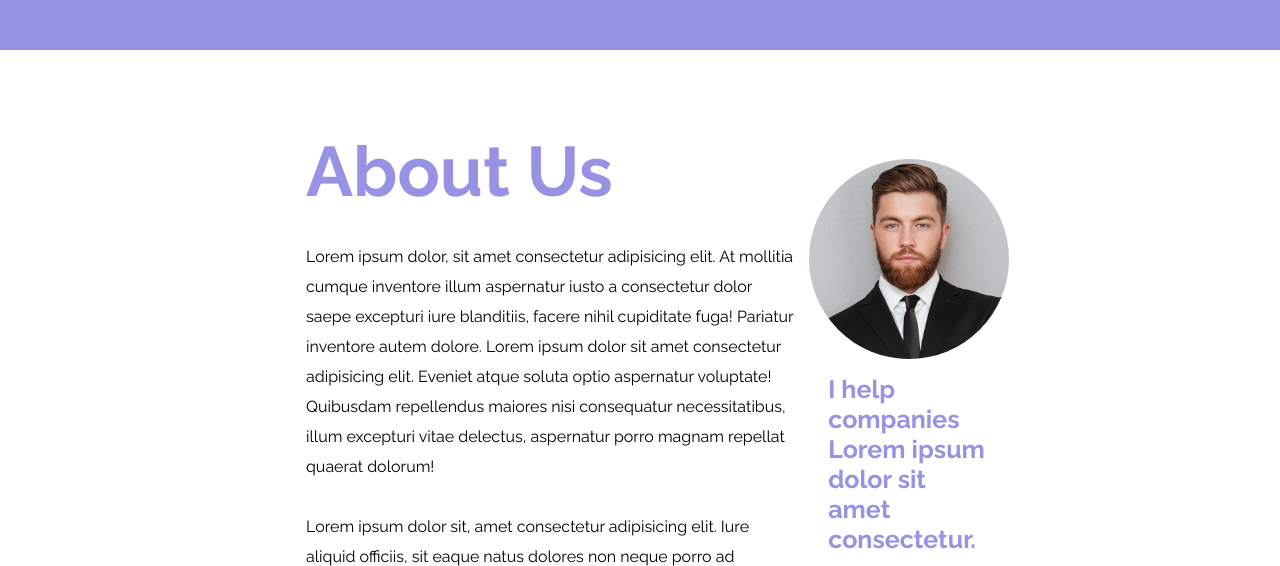
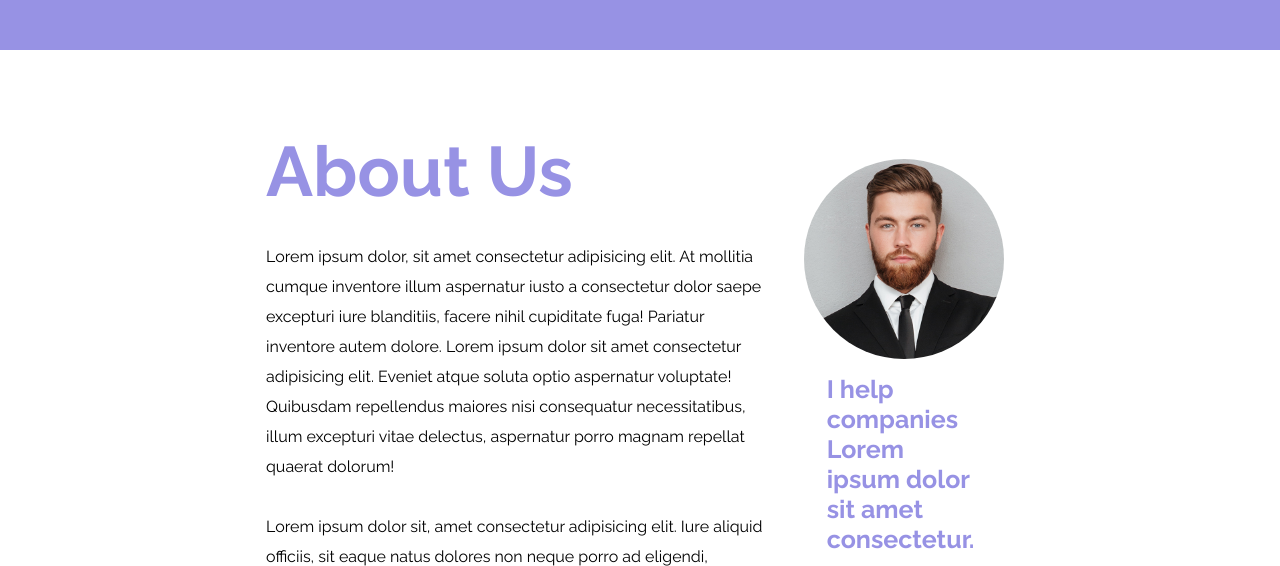
Before and after one commit to 0Daviduo0/htmlcss-responsive-layout, a plain HTML site: page index.html in a window 1280 px wide. Shown: the part 3947-4513 px from the top of the page. Drawn offline with Linux system fonts and the light colour scheme.

Commit message:
Adding padding to aboutdescr

```diff
--- a/css/style.css
+++ b/css/style.css
@@ -518,8 +518,9 @@ main{
         display: flex;
         flex-direction: column;
         /* border: #000 solid 1px; */
-        padding-left: 50px;
+        padding-left: 10px;
         padding-top: 30px;
+        padding-right: 30px;
     }
 
         .about-title{
@@ -547,6 +548,7 @@ main{
         flex-direction: column;
         justify-content: center;
         align-items: center;
+        padding-right: 10px;
         /* border: #000 solid 1px; */
     }
 
```
